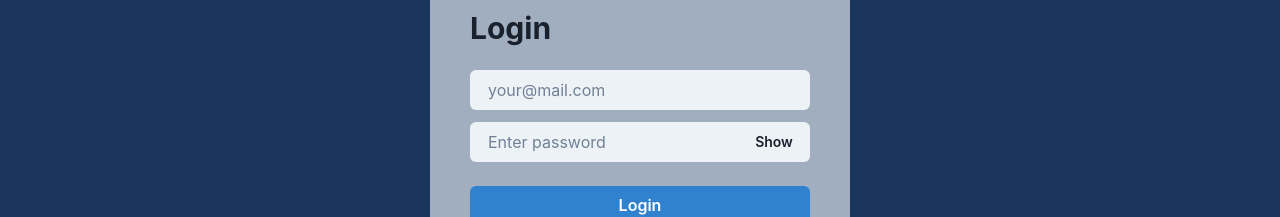
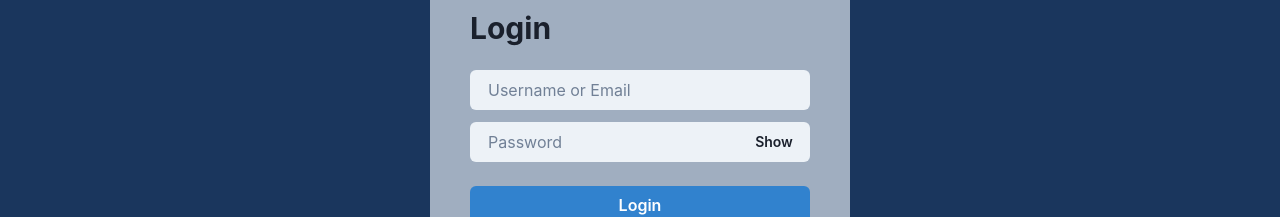
Before and after one commit to farhaanmhmmd/twitlite-next-farhan, a Next.js app: page /login in a window 1280 px wide. Shown: the part 326-543 px from the top of the page. Built offline with nearby package versions, Linux system fonts and the light colour scheme; no server answers.

Commit message:
Fixing Login Using Username or Password

```diff
--- a/pages/login.js
+++ b/pages/login.js
@@ -11,6 +11,7 @@ import {signIn} from "next-auth/react";
 import {useRouter} from "next/router";
 
 function Login() {
+  const [username, setUsername] = useState("");
   const [email, setEmail] = useState("");
   const [password, setPassword] = useState("");
   const router = useRouter();
@@ -20,6 +21,7 @@ function Login() {
     setisRegisterProcess(true);
     const res = await signIn("credentials", {
       redirect: false,
+      username,
       email,
       password,
     });
@@ -48,17 +50,19 @@ function Login() {
         </Heading>
         <Input
           type="text"
-          value={email}
-          placeholder="your@mail.com"
+          value={username || email}
+          placeholder="Username or Email"
           variant="filled"
           mb={3}
-          onChange={(event) => setEmail(event.target.value)}
+          onChange={(event) =>
+            setUsername(event.target.value) || setEmail(event.target.value)
+          }
         />
         <InputGroup size="md">
           <Input
             pr="4.5rem"
             type={show ? "text" : "password"}
-            placeholder="Enter password"
+            placeholder="Password"
             variant="filled"
             mb={6}
             onChange={(event) => setPassword(event.target.value)}
```
Also changed, not shown: pages/api/auth/[...nextauth].js (+6 -2 lines).
